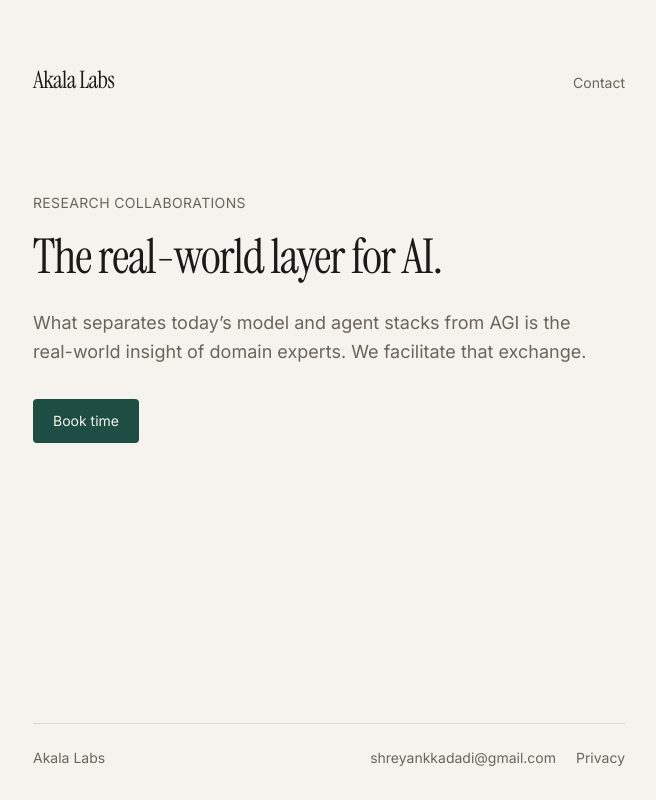
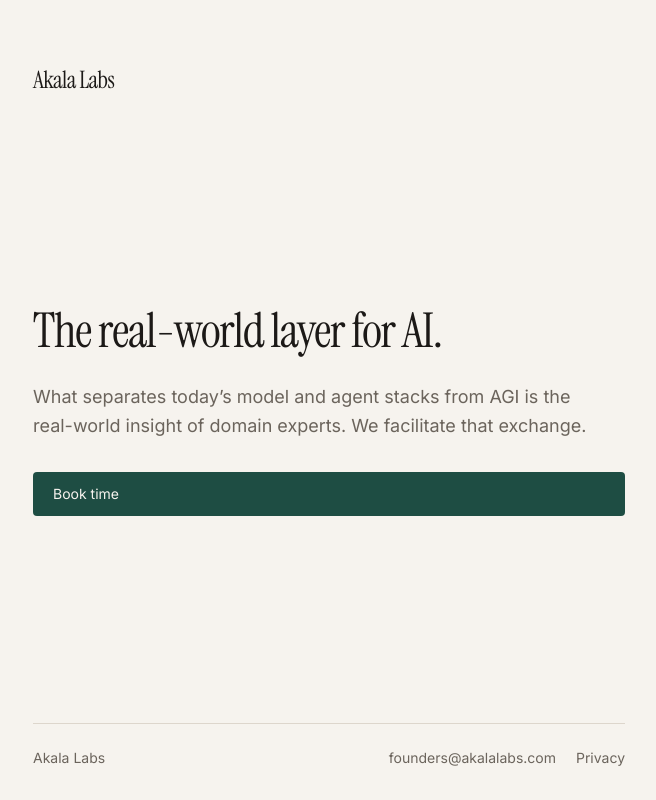
Before and after one commit to sk28832/akala-labs, a Next.js app: page / in a window 1280 px wide. Shown: the whole page, without its empty margins (311-967 px from the left). Built offline with nearby package versions, Linux system fonts and the light colour scheme.

Commit message:
slight changes

```diff
--- a/app/page.tsx
+++ b/app/page.tsx
@@ -1,27 +1,21 @@
 import Link from "next/link";
-import { CALENDLY_URL, EMAIL } from "@/lib/site";
+import { CALENDLY_URL } from "@/lib/site";
 import { SiteFooter } from "@/components/site-footer";
 
 export default function Home() {
   return (
     <div className="mx-auto flex min-h-dvh w-full max-w-2xl flex-1 flex-col px-5 pt-8 pb-5 sm:px-8 sm:pt-12 sm:pb-6 md:px-10 md:pt-16 md:pb-8">
-      <header className="reveal flex flex-wrap items-baseline justify-between gap-x-6 gap-y-3">
+      <header className="reveal">
         <Link href="/" className="font-serif text-xl tracking-tight text-foreground sm:text-2xl">
           Akala Labs
         </Link>
-        <a href={`mailto:${EMAIL}`} className="link-line py-1 text-sm text-muted">
-          Contact
-        </a>
       </header>
 
-      <main className="mt-16 flex-1 sm:mt-24">
-        <p className="reveal reveal-1 text-xs tracking-wide text-muted uppercase sm:text-sm">
-          Research collaborations
-        </p>
-        <h1 className="headline reveal reveal-2 mt-4 font-serif tracking-tight text-foreground">
+      <main className="flex flex-1 flex-col justify-center py-16 sm:py-24">
+        <h1 className="headline reveal reveal-1 font-serif tracking-tight text-foreground">
           The real-world layer for AI.
         </h1>
-        <p className="reveal reveal-3 mt-5 max-w-xl text-base leading-relaxed text-muted sm:mt-6 sm:text-lg">
+        <p className="reveal reveal-2 mt-5 max-w-xl text-base leading-relaxed text-muted sm:mt-6 sm:text-lg">
           What separates today’s model and agent stacks from AGI is the
           real-world insight of domain experts. We facilitate that exchange.
         </p>
@@ -29,13 +23,13 @@ export default function Home() {
           href={CALENDLY_URL}
           target="_blank"
           rel="noopener noreferrer"
-          className="cta reveal reveal-4 mt-8 inline-flex min-h-11 items-center rounded-sm bg-accent px-5 text-sm text-[#f6f3ee]"
+          className="cta reveal reveal-3 mt-8 inline-flex min-h-11 items-center rounded-sm bg-accent px-5 text-sm text-[#f6f3ee]"
         >
           Book time
         </a>
       </main>
 
-      <div className="reveal reveal-5">
+      <div className="reveal reveal-4">
         <SiteFooter />
       </div>
     </div>
--- a/lib/site.ts
+++ b/lib/site.ts
@@ -1,4 +1,4 @@
-export const EMAIL = "shreyankkadadi@gmail.com";
+export const EMAIL = "founders@akalalabs.com";
 
 export const CALENDLY_URL =
   "https://calendly.com/shreyankkadadi/akala-labs-research-intake";
```
Also changed, not shown: 1 other file (tests, documents, lock files or other folders).
